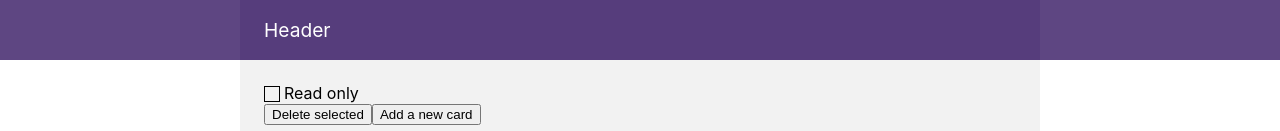
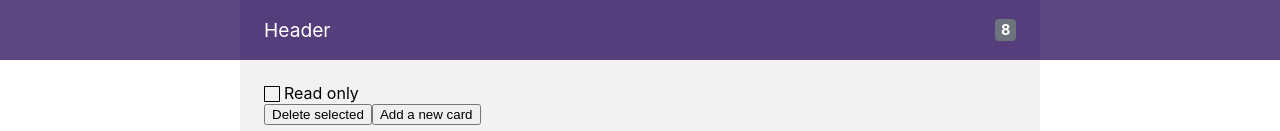
Before and after one commit to Jaskon/react-udemy-course, a React (Create React App) app: page / in a window 1280 px wide. Shown: the top 131 px of the page. Built offline with nearby package versions, Linux system fonts and the light colour scheme.

Commit message:
Use react context for cards
Created a badge with cards count
Added prop types for Card component

```diff
--- a/package.json
+++ b/package.json
@@ -8,6 +8,7 @@
     "@testing-library/user-event": "^12.8.3",
     "classnames": "^2.2.6",
     "node-sass": "^5.0.0",
+    "prop-types": "^15.7.2",
     "react": "^17.0.1",
     "react-dom": "^17.0.1",
     "react-icons": "^4.2.0",
--- a/src/App/App.js
+++ b/src/App/App.js
@@ -1,4 +1,4 @@
-import { useState } from 'react';
+import React, { useState } from 'react';
 import cl from 'classnames';
 import './App.scss';
 import Header from '../Header';
@@ -52,20 +52,49 @@ const beValues = [
 ];
 
 
+const CardsContext = React.createContext({});
+
+
 function App() {
-  const [cardsState, setCardsState] = useState(beValues);
+  const [cardsContext, setCardsContext] = useState(() => ({
+    cards: beValues,
+    setCards: cards => setCardsContext(state => ({
+      ...state,
+      cards
+    })),
+    addCard: card => setCardsContext(state => ({
+      ...state,
+      cards: [card, ...state.cards]
+    })),
+    removeSelectedCards: () => setCardsContext(state => ({
+      ...state,
+      cards: state.cards.filter(card => !card.selected)
+    })),
+    editCard: newCard => setCardsContext(state => ({
+      ...state,
+      cards: state.cards.map(
+        one => one.id === newCard.id
+          ? {...one, ...newCard}
+          : one
+      )
+    }))
+  }));
 
   return (
     <div>
-      <Header containerStyleName={'App__container'}/>
-      <div className={cl('App__container', 'App__container-background')}>
-        <CardList
-          cards={cardsState}
-          onListEdit={setCardsState}
+      <CardsContext.Provider value={cardsContext}>
+        <Header
+          containerStyleName={'App__container'}
+          badge={cardsContext.cards.length}
         />
-      </div>
+        <div className={cl('App__container', 'App__container-background')}>
+          {/* Should have context with cards */}
+          <CardList />
+        </div>
+      </CardsContext.Provider>
     </div>
   );
 }
 
 export default App;
+export { CardsContext };
--- a/src/Card/Card.js
+++ b/src/Card/Card.js
@@ -4,6 +4,7 @@ import './Card.scss';
 import CardHeader from './CardHeader/CardHeader';
 import CardBody from './CardBody/CardBody';
 import WithLoadingDelay from "../common/WithLoadingDelay/WithLoadingDelay";
+import PropTypes from 'prop-types';
 
 function Card({ className, onEdit,
                 data: { caption, content, editing = false, selected = false },
@@ -64,5 +65,22 @@ function Card({ className, onEdit,
   );
 }
 
+
+Card.propTypes = {
+  className: PropTypes.string,
+  data: PropTypes.shape({
+    caption: PropTypes.string.isRequired,
+    content: PropTypes.oneOfType([
+        PropTypes.string,
+        PropTypes.element
+    ]).isRequired,
+    editing: PropTypes.bool,
+    selected: PropTypes.bool
+  }),
+  onEdit: PropTypes.func.isRequired,
+  readOnly: PropTypes.bool
+};
+
+
 export default WithLoadingDelay(Card, { height: '200px' });
 export { Card };
--- a/src/CardList/CardList.js
+++ b/src/CardList/CardList.js
@@ -1,15 +1,17 @@
 import CustomCheckbox from '../CustomCheckbox/CustomCheckbox';
 import Card from '../Card';
 import './CardList.scss';
-import { useState } from 'react';
+import {useContext, useState} from 'react';
 import AddCard from '../AddCard/AddCard';
 import Modal from '../Modal/Modal';
+import {CardsContext} from "../App/App";
 
 
-function CardList({ cards, onListEdit }) {
+function CardList() {
 
   const [readOnlyState, setReadOnlyState] = useState(false);
   const [cardAddState, setCardAddState] = useState(false);
+  const {cards, setCards, addCard, removeSelectedCards, editCard} = useContext(CardsContext);
 
 
   const cardsRendered = cards.map(card =>
@@ -18,15 +20,7 @@ function CardList({ cards, onListEdit }) {
       className={'CardList__card'}
       data={card}
       readOnly={readOnlyState}
-      onEdit={newCard =>
-        onListEdit(
-          cards.map(one =>
-            one.id === card.id
-              ? { ...one, ...newCard }
-              : one
-          )
-        )
-      }
+      onEdit={newCard => editCard({...card, ...newCard})}
     />
   );
 
@@ -34,11 +28,15 @@ function CardList({ cards, onListEdit }) {
   const readOnlyCheckboxHandler = (e) => {
     setReadOnlyState(e.currentTarget.checked);
     // Clear editing status
-    onListEdit(cards.map(card => ({ ...card, editing: false })));
+    setCards(cards.map(card => ({...card, editing: false})));
   };
 
   const deleteSelectedButtonHandler = () => {
-    onListEdit(cards.filter(card => !card.selected));
+    removeSelectedCards();
+  };
+
+  const addCardHandler = card => {
+    addCard(card);
   };
 
   const addCardButtonHandler = () => {
@@ -65,12 +63,12 @@ function CardList({ cards, onListEdit }) {
     </div>
 
     {cardAddState &&
-      <Modal onBackdropClick={addCardButtonHandler}>
-        <AddCard
-          onOk={(card) => onListEdit([card, ...cards])}
-          onCancel={addCardButtonHandler}
-        />
-      </Modal>
+    <Modal onBackdropClick={addCardButtonHandler}>
+      <AddCard
+        onOk={addCardHandler}
+        onCancel={addCardButtonHandler}
+      />
+    </Modal>
     }
   </>;
 }
--- a/src/Header/Header.js
+++ b/src/Header/Header.js
@@ -1,12 +1,14 @@
 import './Header.scss';
 import cl from 'classnames';
+import Badge from "../common/Badge/Badge";
 
-function Header({ containerStyleName }) {
+function Header({ containerStyleName, badge }) {
   return (
     <div className={'Header__header-wrapper'}>
       <div className={cl(containerStyleName, 'Header__container-background')}>
         <div className={'Header__content'}>
           <div>Header</div>
+          <Badge>{badge}</Badge>
         </div>
       </div>
     </div>
--- a/src/Header/Header.scss
+++ b/src/Header/Header.scss
@@ -17,5 +17,6 @@ $header-background-color: #563d7c;
   align-items: center;
   display: flex;
   font-size: 1.2rem;
+  justify-content: space-between;
   height: 100%;
 }
--- /dev/null
+++ b/src/common/Badge/Badge.js
@@ -0,0 +1,11 @@
+import './Badge.scss';
+
+
+function Badge({ children }) {
+  return <div className={'Badge'}>
+    {children}
+  </div>;
+}
+
+
+export default Badge;
--- /dev/null
+++ b/src/common/Badge/Badge.scss
@@ -0,0 +1,14 @@
+.Badge {
+  background-color: #6c757d;
+  border-radius: .25rem;
+  color: #fff;
+  display: inline-block;
+  font-size: 75%;
+  font-weight: 700;
+  line-height: 1;
+  padding: .25em .4em;
+  text-align: center;
+  transition: .15s;
+  vertical-align: baseline;
+  white-space: nowrap;
+}
--- a/src/common/Spinner/Spinner.js
+++ b/src/common/Spinner/Spinner.js
@@ -3,18 +3,22 @@ import styled from 'styled-components';
 import cl from 'classnames';
 
 
-function Spinner({ className, containerHeight = 'auto', containerWidth = 'auto' }) {
+const Container = styled.div`
+  height: ${props => props.containerHeight};
+  width: ${props => props.containerWidth};
+`;
 
-    const Container = styled.div`
-        height: ${containerHeight};
-        width: ${containerWidth};
-    `;
 
-    return <>
-        <Container className={cl(className, 'Spinner__container')}>
-            <div className={'Spinner__spinner'}/>
-        </Container>
-    </>;
+function Spinner({className, containerHeight = 'auto', containerWidth = 'auto'}) {
+  return <>
+    <Container
+      className={cl(className, 'Spinner__container')}
+      containerHeight={containerHeight}
+      containerWidth={containerWidth}
+    >
+      <div className={'Spinner__spinner'}/>
+    </Container>
+  </>;
 }
 
 
--- a/src/common/WithLoadingDelay/WithLoadingDelay.js
+++ b/src/common/WithLoadingDelay/WithLoadingDelay.js
@@ -1,16 +1,15 @@
-import { useState, useEffect } from 'react';
+import { useState } from 'react';
 import './WithLoadingDelay.scss';
-import cl from 'classnames';
 import Spinner from "../Spinner/Spinner";
 
 
 function WithLoadingDelay(Children, { width, height }) {
-  return function Child(props) {
+  const Child = (props) => {
     // Called once the component created
     const [loading, setLoading] = useState(() => {
-      console.log('Starting timer...');
+      console.debug('Starting timer...');
       setTimeout(() => {
-        console.log('Timer expired!');
+        console.debug('Timer expired!');
         setLoading(false);
       }, 2000);
       return true;
@@ -23,6 +22,10 @@ function WithLoadingDelay(Children, { width, height }) {
       }
     </>;
   }
+
+  Child.propTypes = Children.propTypes;
+
+  return Child;
 }
 
 
```
